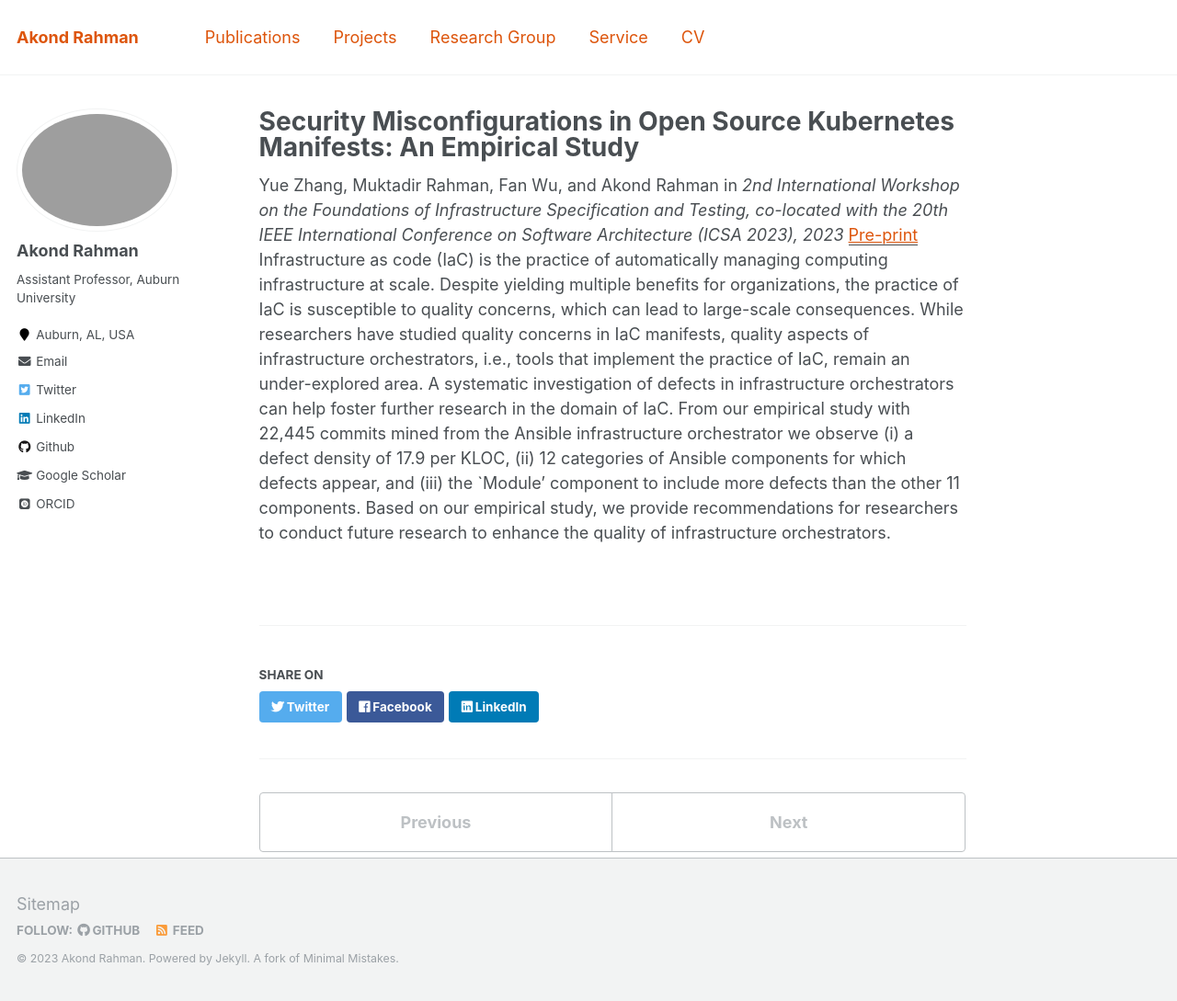
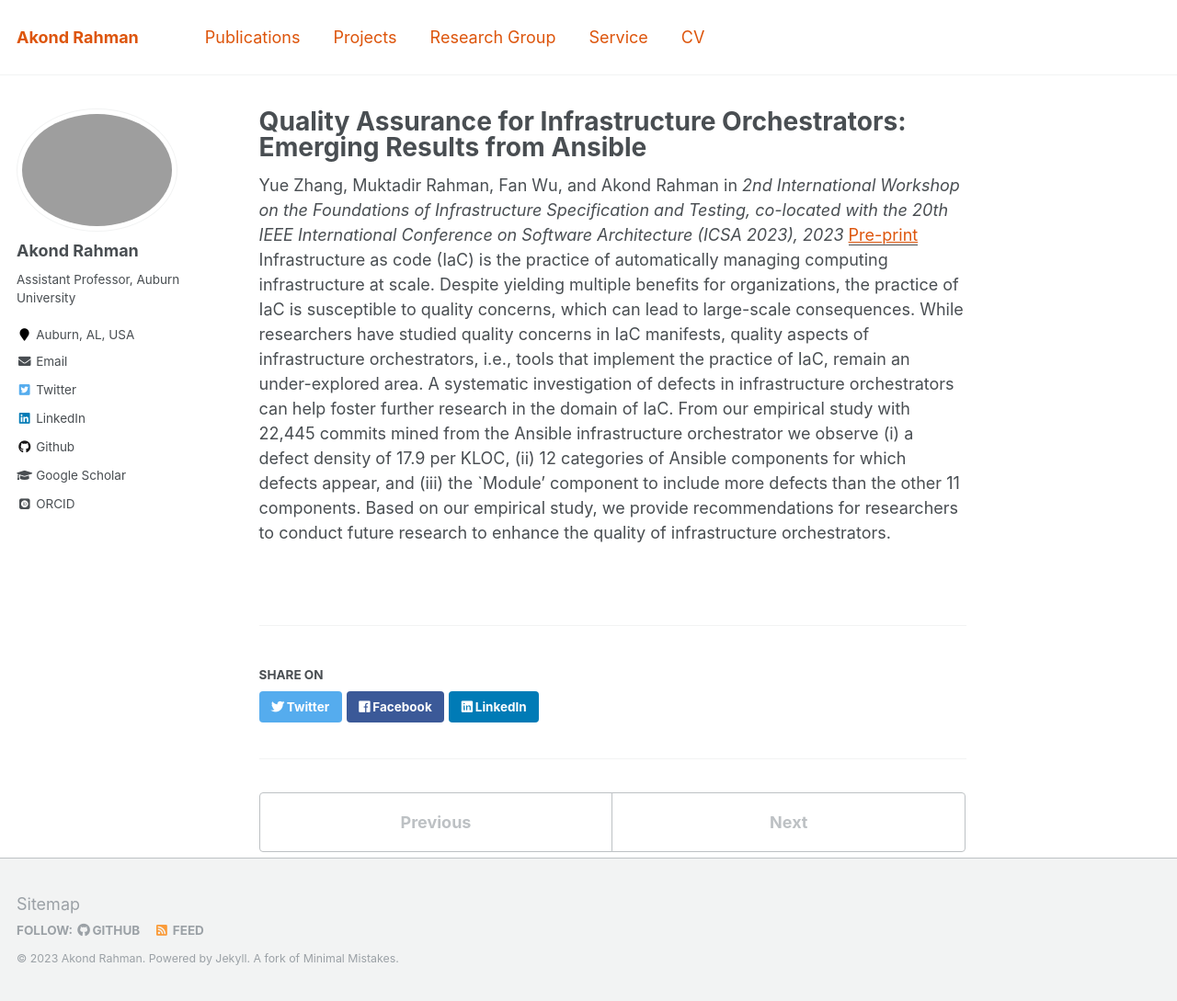
Before and after one commit to akondrahman/akondrahman.github.io, a Jekyll site: the page built from _publications/fist2023-compiler.md, in a window 1280 px wide and 1089 px high. Shown: the whole window at 92% size. Built offline with Jekyll 4.4.1, drawn with Linux system fonts in a browser that asks for light colours; some web fonts are replaced.

Commit message:
nsa grant update

```diff
--- a/_publications/fist2023-compiler.md
+++ b/_publications/fist2023-compiler.md
@@ -1,5 +1,5 @@
 ---
-title: "Security Misconfigurations in Open Source Kubernetes Manifests: An Empirical Study"
+title: "Quality Assurance for Infrastructure Orchestrators: Emerging Results from Ansible"
 collection: publications
 permalink: /publication/fist2023-compiler
 date: 2023-02-01
```
Also changed, not shown: other parts of _publications/fist2023-compiler.md (+1 -1 lines), _publications/fist2023-survey.md (+2 -2 lines), _publications/tosem-k8s.md (+2 -2 lines).
